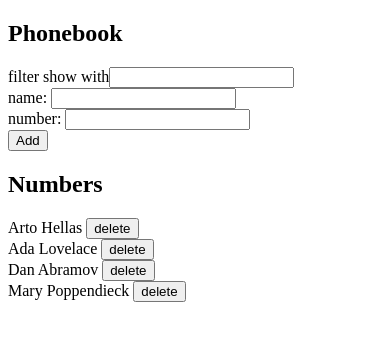
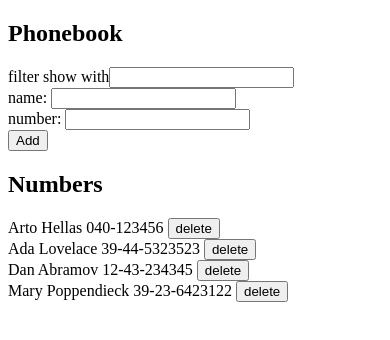
Before and after one commit to jesusjl/FullStackCourse, a React (Create React App) app in the folder part2/phonebook/: page / in a window 390 px wide. Shown: the top 340 px of the page. Built offline with nearby package versions, Linux system fonts and the light colour scheme; data requests are answered from the project's data file.

Commit message:
fixed bug with number / phone property

```diff
--- a/part2/phonebook/src/App.js
+++ b/part2/phonebook/src/App.js
@@ -30,19 +30,19 @@ const App = () => {
 
     event.preventDefault()
 
-    if (persons.find(person => person.name === newName &  person.phone === newPhone)){
+    if (persons.find(person => person.name === newName &  person.number === newPhone)){
       alert(`${newName} is already added to phonebook`)
-    } else if (persons.find(person => person.name === newName &  person.phone !== newPhone)) {
-        const person = persons.find(person => person.name === newName &  person.phone !== newPhone)
+    } else if (persons.find(person => person.name === newName &  person.number !== newPhone)) {
+        const person = persons.find(person => person.name === newName &  person.number !== newPhone)
         const response = window.confirm(`${person.name} is already added to the notebook, replace the old number with a new one?`)
         if(response) {
-          const changedPersonPhone = { ...person, phone: newPhone }
+          const changedPersonPhone = { ...person, number: newPhone }
 
           phoneService
             .update(changedPersonPhone.id, changedPersonPhone)
             .then(returnedPerson => {
               setPersons(persons.map(person => person.id !== returnedPerson.id ? person : returnedPerson))
-              setSuccessMessage(`Updated '${changedPersonPhone.name}' phone to '${changedPersonPhone.phone}'`)
+              setSuccessMessage(`Updated '${changedPersonPhone.name}' phone to '${changedPersonPhone.number}'`)
               setTimeout(()=> {
                 setSuccessMessage(null)
               }, 5000)
@@ -58,7 +58,7 @@ const App = () => {
       } else {
       const personObject = {
         name : newName,
-        phone: newPhone
+        number: newPhone
       }
 
       phoneService
--- a/part2/phonebook/src/components/Persons.js
+++ b/part2/phonebook/src/components/Persons.js
@@ -4,7 +4,7 @@ const Persons = ({person, onClick}) => {
 
     return (
     <div>
-        {person.name} {person.phone} <button onClick={onClick}>delete</button>
+        {person.name} {person.number} <button onClick={onClick}>delete</button>
     </div>
     )
 }
```
